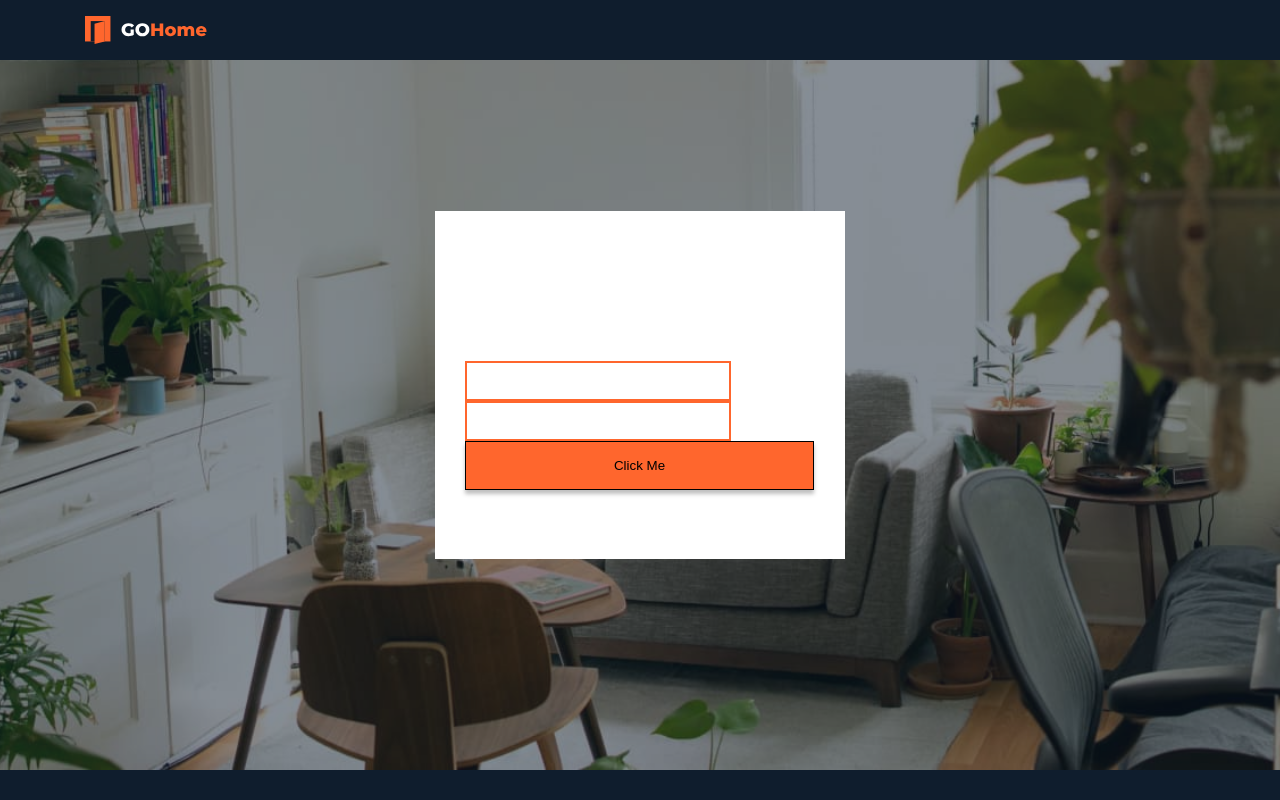
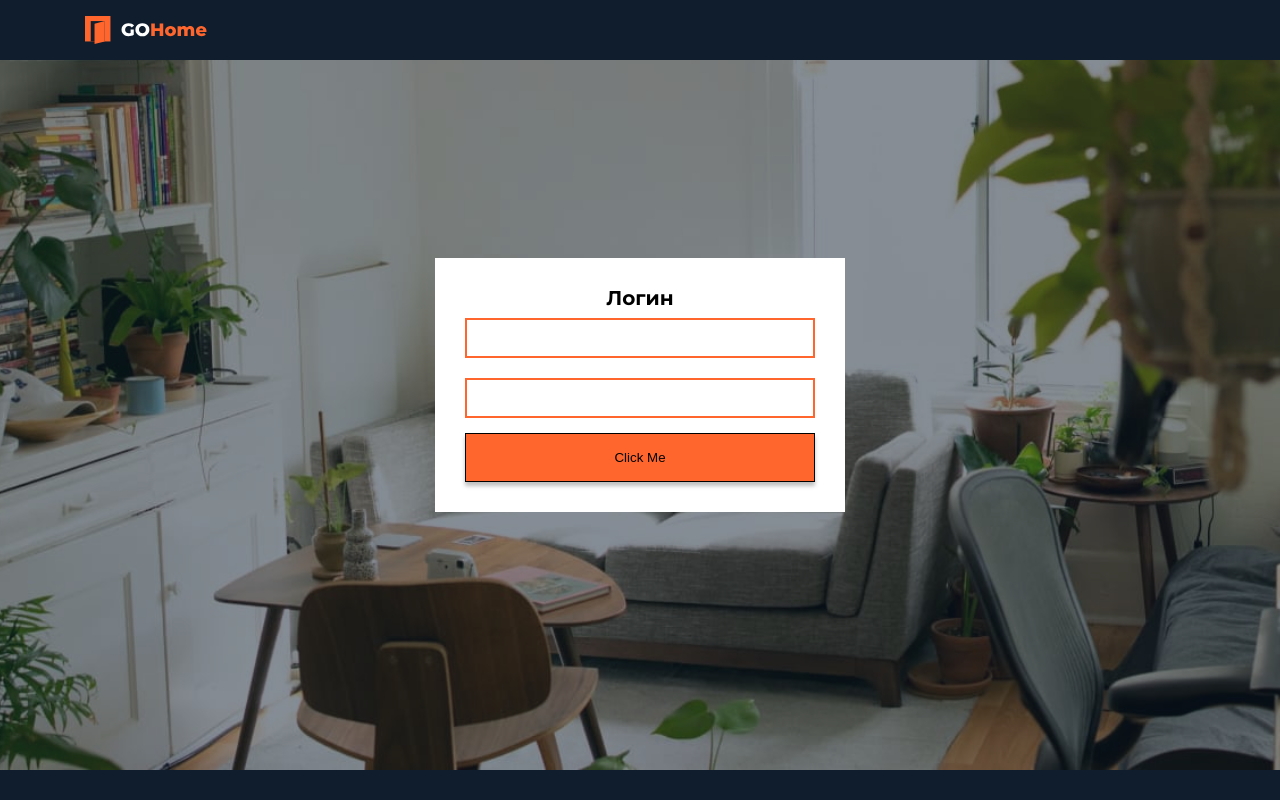
Before and after one commit to ABoklogov/go-home-app, a Vue app: page /login in a window 1280 px wide. Built offline with nearby package versions, Linux system fonts and the light colour scheme.

Commit message:
Добавляет компонент CustomTitle

```diff
--- a/src/components/auth/LoginForm/index.vue
+++ b/src/components/auth/LoginForm/index.vue
@@ -1,9 +1,14 @@
 <template>
-  <AuthContainer>
+  <AuthContainer class="login">
+    <CustomTitle class="login__title">Логин</CustomTitle>
     <CustomForm ref="form" @submit.prevent="handleSubmit" class="login-form">
-      <CustomInput name="email" :value="formData.email" :changeValue="changeEmail" :rules="emailRules" />
-      <CustomInput name="password" :value="formData.password" :changeValue="changePassword" :rules="passwordRules" />
-      <MyButton type="submit">Click Me</MyButton>
+      <div class="login__input">
+        <CustomInput name="email" :value="formData.email" :changeValue="changeEmail" :rules="emailRules" />
+      </div>
+
+      <CustomInput name="password" :value="formData.password" :changeValue="changePassword" :rules="passwordRules" class="login__input" />
+
+      <MyButton type="submit" class="login__btn">Click Me</MyButton>
     </CustomForm>
   </AuthContainer>
 </template>
@@ -13,6 +18,7 @@ import CustomForm from '../../shared/CustomForm';
 import CustomInput from '../../shared/CustomInput.vue';
 import MyButton from '../../shared/MyButton.vue';
 import AuthContainer from '../../auth/AuthContainer.vue';
+import CustomTitle from '../../shared/CustomTitle.vue';
 import { emailValidation, passwordValidation, isRequered } from '../../../utils/validationRules';
 
 export default {
@@ -22,6 +28,7 @@ export default {
     CustomInput,
     MyButton,
     AuthContainer,
+    CustomTitle,
   },
   data() {
     return {
@@ -63,8 +70,24 @@ export default {
 </script>
 
 <style lang="scss" scoped>
-.login-form {
-  margin-bottom: 39px;
-  padding-top: 120px;
+.login {
+  &__form {
+    display: block;
+    flex-direction: column;
+  }
+
+  &__title {
+    text-align: center;
+  }
+
+  &__input {
+    margin-bottom: 20px;
+    width: 100%;
+  }
+
+  &__btn {
+    margin-top: 15px;
+    width: 100%;
+  }
 }
 </style>
--- a/src/components/shared/CustomInput.vue
+++ b/src/components/shared/CustomInput.vue
@@ -54,9 +54,6 @@ export default {
       this.validate();
     }
   },
-  computed: {
-
-  },
   methods: {
     //метод валидации входных данных
     validate() {
@@ -81,25 +78,8 @@ export default {
 <style lang="scss" scoped>
 @import '../../assets/scss/variables.scss';
 
-// .input {
-//   width: 220px;
-//   height: 44px;
-//   background: #ffffff;
-//   border: 2px solid $main-color;
-
-//   font-family: Montserrat;
-//   font-style: normal;
-//   font-weight: 500;
-//   font-size: 18px;
-//   line-height: 22px;
-//   text-align: left;
-//   color: #000000;
-//   padding: 10px 32px;
-// }
-
 .wrapper-input {
   position: relative;
-  display: inline-flex;
 }
 
 .custom-input {
--- /dev/null
+++ b/src/components/shared/CustomTitle.vue
@@ -0,0 +1,30 @@
+<template>
+  <component :is="tagName" class="title">
+    <slot></slot>
+  </component>
+</template>
+
+<script>
+export default {
+  name: 'CustomTitle',
+  props: {
+    level: {
+      type: Number,
+      default: 1,
+    }
+  },
+  computed: {
+    tagName() {
+      return `h${this.level}`;
+    }
+  }
+}
+</script>
+
+<style lang="scss" scoped>
+.title {
+  font-size: 20px;
+  font-weight: 700;
+  margin-bottom: 0.5em;
+}
+</style>
```
